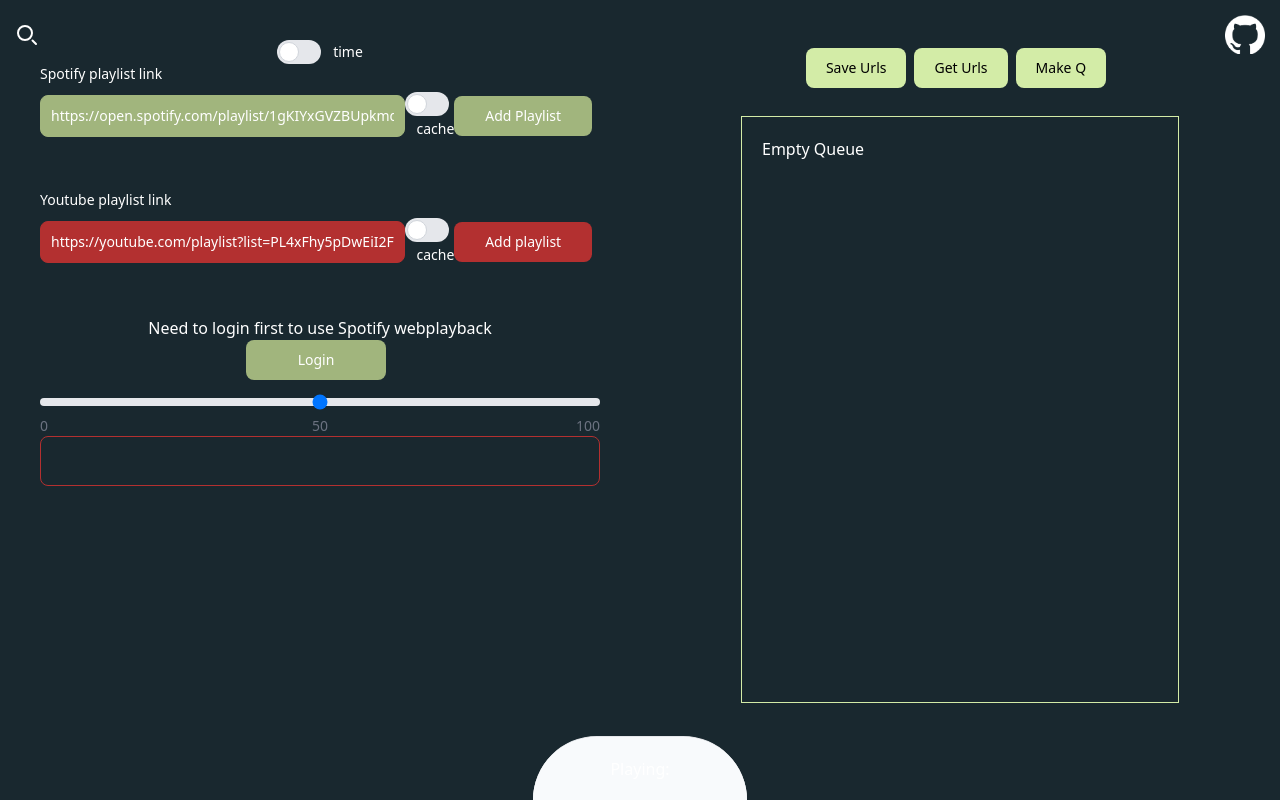
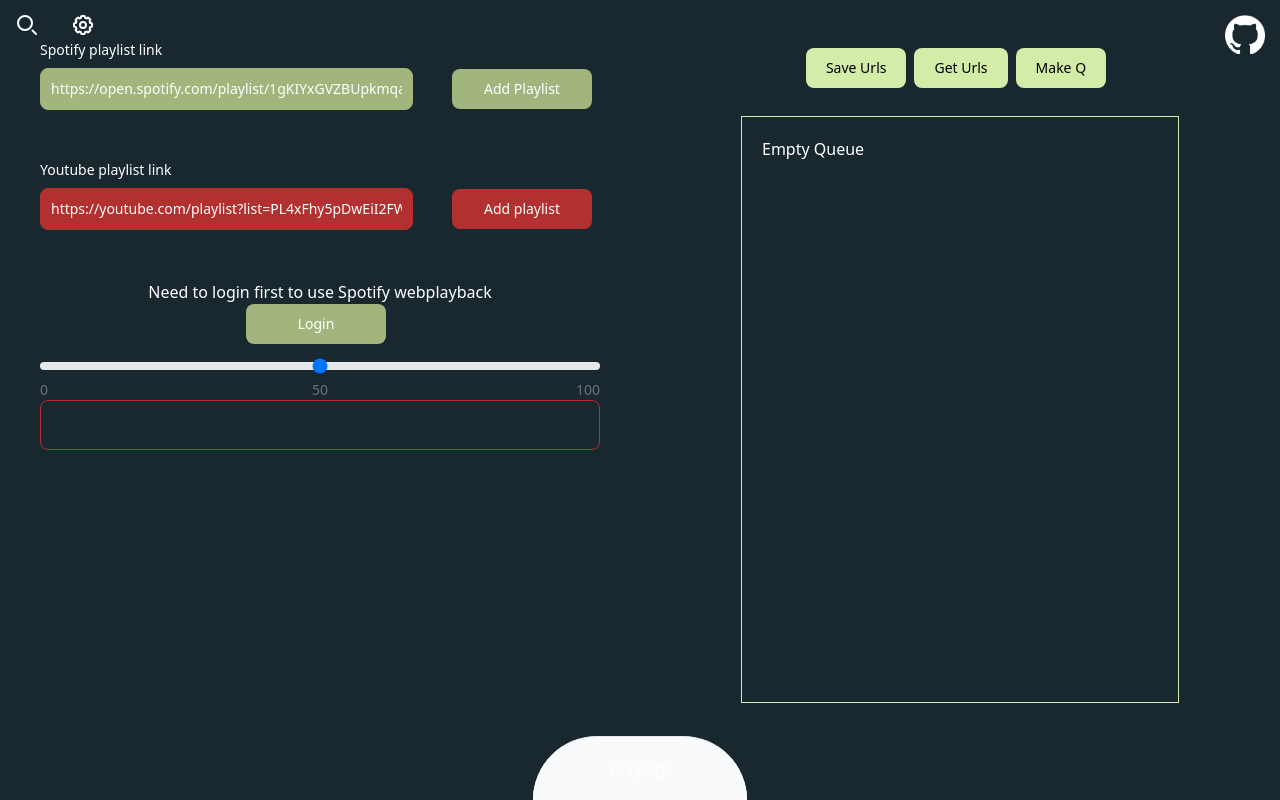
Before and after one commit to laefy13/ytspot, an Angular app: page / in a window 1280 px wide. Built offline with nearby package versions, Linux system fonts and the light colour scheme.

Commit message:
fixed design and player errors

```diff
--- a/src/app/app.component.css
+++ b/src/app/app.component.css
@@ -72,15 +72,18 @@
   margin: 15px 15px;
 }
 
-.search-button {
+.floating-buttons {
   width: 40px;
   height: 40px;
   position: fixed;
   left: 0;
   top: 0;
   opacity: 1;
-  margin: 15px 15px;
+  margin: 5px 15px;
   z-index: 1000;
+  display: flex;
+  flex-direction: row;
+  gap: 2rem;
 }
 
 .cdk-drag-preview {
@@ -156,6 +159,19 @@
   }
 }
 
+.hide-settings-container {
+  transform: translateX(101vw);
+}
+.settings-container {
+  position: fixed;
+  width: 100%;
+  height: 10vh;
+  background-color: #ff6600;
+  z-index: 999;
+  margin-top: 0;
+  gap: 2rem;
+}
+
 @media screen and (max-width: 768px) {
   ::-webkit-scrollbar {
     width: 30px;
--- a/src/app/app.component.html
+++ b/src/app/app.component.html
@@ -6,8 +6,10 @@
   >
     <img src="/assets/github-mark-white.png" />
   </a>
+  <div class="floating-buttons">
     <button
       class="search-button"
+      [ngClass]="show_settings_container ? 'invisible' : ''"
       (click)="show_search_container = !show_search_container"
     >
       <svg
@@ -27,6 +29,85 @@
         />
       </svg>
     </button>
+    <button
+      class="settings-button"
+      *ngIf="!show_search_container"
+      (click)="
+        show_settings_container = flipBool(
+          'show_settings_container',
+          show_settings_container
+        )
+      "
+    >
+      <svg
+        class="w-6 h-6 text-gray-800 dark:text-white"
+        aria-hidden="true"
+        xmlns="http://www.w3.org/2000/svg"
+        width="24"
+        height="24"
+        fill="none"
+        viewBox="0 0 24 24"
+      >
+        <path
+          stroke="currentColor"
+          stroke-linecap="round"
+          stroke-linejoin="round"
+          stroke-width="2"
+          d="M21 13v-2a1 1 0 0 0-1-1h-.757l-.707-1.707.535-.536a1 1 0 0 0 0-1.414l-1.414-1.414a1 1 0 0 0-1.414 0l-.536.535L14 4.757V4a1 1 0 0 0-1-1h-2a1 1 0 0 0-1 1v.757l-1.707.707-.536-.535a1 1 0 0 0-1.414 0L4.929 6.343a1 1 0 0 0 0 1.414l.536.536L4.757 10H4a1 1 0 0 0-1 1v2a1 1 0 0 0 1 1h.757l.707 1.707-.535.536a1 1 0 0 0 0 1.414l1.414 1.414a1 1 0 0 0 1.414 0l.536-.535 1.707.707V20a1 1 0 0 0 1 1h2a1 1 0 0 0 1-1v-.757l1.707-.708.536.536a1 1 0 0 0 1.414 0l1.414-1.414a1 1 0 0 0 0-1.414l-.535-.536.707-1.707H20a1 1 0 0 0 1-1Z"
+        />
+        <path
+          stroke="currentColor"
+          stroke-linecap="round"
+          stroke-linejoin="round"
+          stroke-width="2"
+          d="M12 15a3 3 0 1 0 0-6 3 3 0 0 0 0 6Z"
+        />
+      </svg>
+    </button>
+  </div>
+  <div
+    class="settings-container flex items-center justify-center mt-10 flex-row"
+    [ngClass]="{
+    'animate-showSettingsContainer  show-settings-container ':
+      show_settings_container,
+    'animate-hideSettingsContainer hide-settings-container':
+      !show_settings_container,
+  }"
+  >
+    <div class="get-time flex flex-row justify-center items-center">
+      <input type="checkbox" [(ngModel)]="getTime" class="sr-only peer" />
+      <div
+        class="relative w-11 h-6 bg-gray-200 peer-focus:outline-none peer-focus:ring-4 peer-focus:ring-blue-300 dark:peer-focus:ring-blue-800 rounded-full peer dark:bg-gray-700 peer-checked:after:translate-x-full rtl:peer-checked:after:-translate-x-full peer-checked:after:border-white after:content-[''] after:absolute after:top-[2px] after:start-[2px] after:bg-white after:border-gray-300 after:border after:rounded-full after:h-5 after:w-5 after:transition-all dark:border-gray-600 peer-checked:bg-blue-600"
+        (click)="getTime = flipBool('getTime', getTime)"
+      ></div>
+      <span class="ms-3 text-sm font-medium text-gray-900 dark:text-gray-300"
+        >time</span
+      >
+    </div>
+
+    <div class="spotify-cache flex flex-row justify-center items-center">
+      <input type="checkbox" [(ngModel)]="spotifyCached" class="sr-only peer" />
+      <div
+        class="relative w-11 h-6 bg-gray-200 peer-focus:outline-none peer-focus:ring-4 peer-focus:ring-blue-300 dark:peer-focus:ring-blue-800 rounded-full peer dark:bg-gray-700 peer-checked:after:translate-x-full rtl:peer-checked:after:-translate-x-full peer-checked:after:border-white after:content-[''] after:absolute after:top-[2px] after:start-[2px] after:bg-white after:border-gray-300 after:border after:rounded-full after:h-5 after:w-5 after:transition-all dark:border-gray-600 peer-checked:bg-blue-600"
+        (click)="spotifyCached = flipBool('spotifyCached', spotifyCached)"
+      ></div>
+      <span class="ms-3 text-sm font-medium text-gray-900 dark:text-gray-300">
+        spotify cache</span
+      >
+    </div>
+
+    <div class="youtube-cache flex flex-row justify-center items-center">
+      <input type="checkbox" [(ngModel)]="youtubeCached" class="sr-only peer" />
+      <div
+        class="relative w-11 h-6 bg-gray-200 peer-focus:outline-none peer-focus:ring-4 peer-focus:ring-blue-300 dark:peer-focus:ring-blue-800 rounded-full peer dark:bg-gray-700 peer-checked:after:translate-x-full rtl:peer-checked:after:-translate-x-full peer-checked:after:border-white after:content-[''] after:absolute after:top-[2px] after:start-[2px] after:bg-white after:border-gray-300 after:border after:rounded-full after:h-5 after:w-5 after:transition-all dark:border-gray-600 peer-checked:bg-blue-600"
+        (click)="youtubeCached = flipBool('youtubeCached', youtubeCached)"
+      ></div>
+      <span class="ms-3 text-sm font-medium text-gray-900 dark:text-gray-300"
+        >youtube cache</span
+      >
+    </div>
+  </div>
+
   <div
     class="search-container flex items-center justify-center mt-10 flex-col"
     [ngClass]="{
@@ -99,16 +180,6 @@
 
   <div class="flex h-screen sm:flex-row flex-col mb-30 sm:mb-0">
     <div class="flex flex-col md:w-1/2 p-10 w-full">
-      <div class="get-time flex flex-row justify-center items-center">
-        <input type="checkbox" [(ngModel)]="getTime" class="sr-only peer" />
-        <div
-          class="relative w-11 h-6 bg-gray-200 peer-focus:outline-none peer-focus:ring-4 peer-focus:ring-blue-300 dark:peer-focus:ring-blue-800 rounded-full peer dark:bg-gray-700 peer-checked:after:translate-x-full rtl:peer-checked:after:-translate-x-full peer-checked:after:border-white after:content-[''] after:absolute after:top-[2px] after:start-[2px] after:bg-white after:border-gray-300 after:border after:rounded-full after:h-5 after:w-5 after:transition-all dark:border-gray-600 peer-checked:bg-blue-600"
-          (click)="getTime = flipBool(getTime)"
-        ></div>
-        <span class="ms-3 text-sm font-medium text-gray-900 dark:text-gray-300"
-          >time</span
-        >
-      </div>
       <div class="spotify w-full flex flex-col">
         <div class="flex flex-col">
           <label
@@ -133,21 +204,6 @@
               />
 
               <app-loading [is_loading]="spotify_loading" />
-            </div>
-            <div class="spotify-cache">
-              <input
-                type="checkbox"
-                [(ngModel)]="spotifyCached"
-                class="sr-only peer"
-              />
-              <div
-                class="relative w-11 h-6 bg-gray-200 peer-focus:outline-none peer-focus:ring-4 peer-focus:ring-blue-300 dark:peer-focus:ring-blue-800 rounded-full peer dark:bg-gray-700 peer-checked:after:translate-x-full rtl:peer-checked:after:-translate-x-full peer-checked:after:border-white after:content-[''] after:absolute after:top-[2px] after:start-[2px] after:bg-white after:border-gray-300 after:border after:rounded-full after:h-5 after:w-5 after:transition-all dark:border-gray-600 peer-checked:bg-blue-600"
-                (click)="spotifyCached = flipBool(spotifyCached)"
-              ></div>
-              <span
-                class="ms-3 text-sm font-medium text-gray-900 dark:text-gray-300"
-                >cache</span
-              >
             </div>
             <button
               type="button"
@@ -194,21 +250,6 @@
               <app-loading [is_loading]="youtube_loading" />
             </div>
 
-            <div class="youtube-cache">
-              <input
-                type="checkbox"
-                [(ngModel)]="youtubeCached"
-                class="sr-only peer"
-              />
-              <div
-                class="relative w-11 h-6 bg-gray-200 peer-focus:outline-none peer-focus:ring-4 peer-focus:ring-blue-300 dark:peer-focus:ring-blue-800 rounded-full peer dark:bg-gray-700 peer-checked:after:translate-x-full rtl:peer-checked:after:-translate-x-full peer-checked:after:border-white after:content-[''] after:absolute after:top-[2px] after:start-[2px] after:bg-white after:border-gray-300 after:border after:rounded-full after:h-5 after:w-5 after:transition-all dark:border-gray-600 peer-checked:bg-blue-600"
-                (click)="youtubeCached = flipBool(youtubeCached)"
-              ></div>
-              <span
-                class="ms-3 text-sm font-medium text-gray-900 dark:text-gray-300"
-                >cache</span
-              >
-            </div>
             <button
               type="button"
               class="w-3/12 focus:outline-none text-white bg-red hover:bg-red focus:ring-4 focus:ring-red font-medium rounded-lg text-sm px-5 py-2.5 me-2 dark:bg-red dark:hover:bg-red dark:focus:ring-red"
--- a/src/app/app.component.ts
+++ b/src/app/app.component.ts
@@ -67,9 +67,15 @@
   );
   spotify_message = '';
   youtube_message = '';
-  spotifyCached: boolean = false;
-  youtubeCached: boolean = false;
-  getTime: boolean = false;
+  spotifyCached: boolean = store.default.get('spotifyCached')
+    ? store.default.get('spotifyCached')
+    : false;
+  youtubeCached: boolean = store.default.get('youtubeCached')
+    ? store.default.get('youtubeCached')
+    : false;
+  getTime: boolean = store.default.get('getTime')
+    ? store.default.get('getTime')
+    : false;
   playing = [false, 0];
   urls: UrlsObject = { yt: [], spot: [] };
   queue: QueueTuple[] = [];
@@ -90,6 +96,7 @@
   search_name = new FormControl('');
   show_search_container = false;
   search_added_status = '...';
+  show_settings_container = false;
 
   constructor(
     private http: HttpClient,
@@ -163,16 +170,17 @@
   }
 
   removeFromQueue(id: string) {
-    this.queue = this.queue.filter((queue) => queue[3] !== id);
+    this.queue = this.queue.filter((queue) => queue[4] !== id);
     if (this.queue.length < 50) this.addQueue();
   }
 
   immediatePlay(id: string) {
-    const startIndex = this.queue.findIndex((queue) => queue[3] === id);
+    const startIndex = this.queue.findIndex((queue) => queue[4] === id);
     if (startIndex === -1) {
       return;
     }
     this.previous_songs.push(...this.queue.slice(0, startIndex));
+    console.log(this.previous_songs);
     this.queue = this.queue.slice(startIndex);
     if (this.queue.length < 50)
       for (let i = 0; i < startIndex; i++) this.addQueue();
@@ -247,7 +255,7 @@
     }
     const item = this.queue.shift();
     if (item === undefined) return;
-    let [player_type, song_name, song_id, song_uuid] = item;
+    let [player_type, song_id, song_name, time, song_uuid] = item;
     this.previous_songs.push(item);
 
     if (this.playing[1] === 0 && player_type === 1 && this.playing[0]) {
@@ -258,6 +266,8 @@
     }
     this.updatePlaying(true, player_type);
     this.playing_song = song_name;
+    console.log(song_id);
+    console.log(item);
     if (player_type === 0) {
       this.youtubeWPComponent.playOne(song_id);
     } else {
@@ -403,7 +413,9 @@
     return song[0];
   }
 
-  flipBool(variable_: boolean): boolean {
-    return !variable_;
+  flipBool(name: string, variable_: boolean): boolean {
+    variable_ = !variable_;
+    store.default.set(name, variable_);
+    return variable_;
   }
 }
```
Also changed, not shown: tailwind.config.js (+14 -0 lines). Lines whose indentation alone changed are shown as unchanged.
